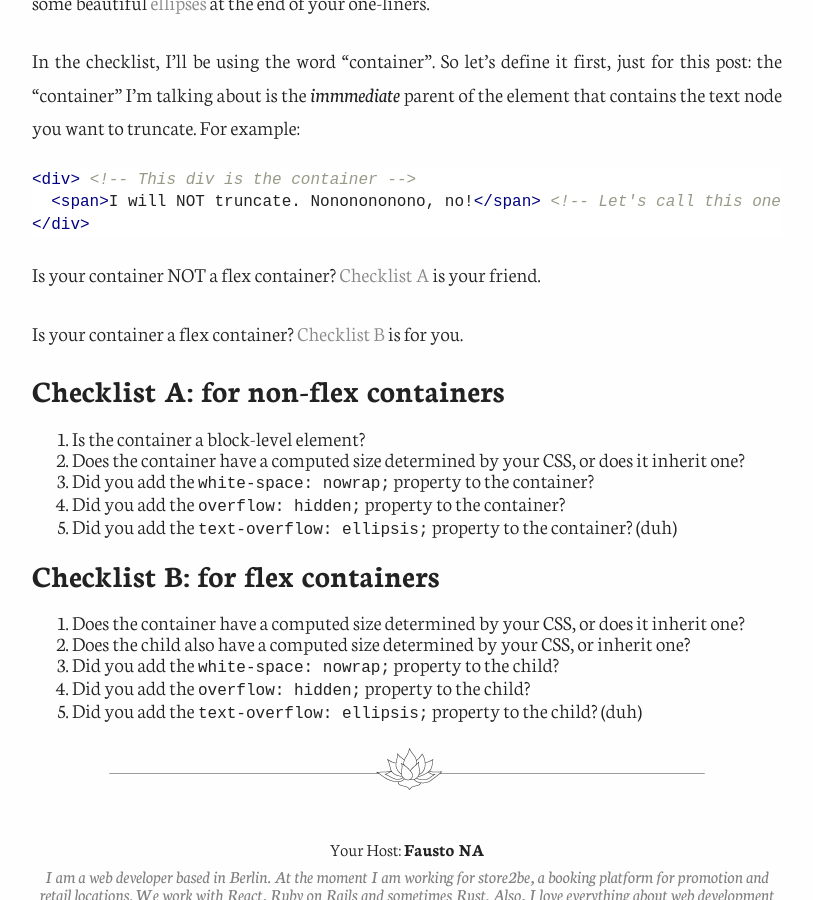
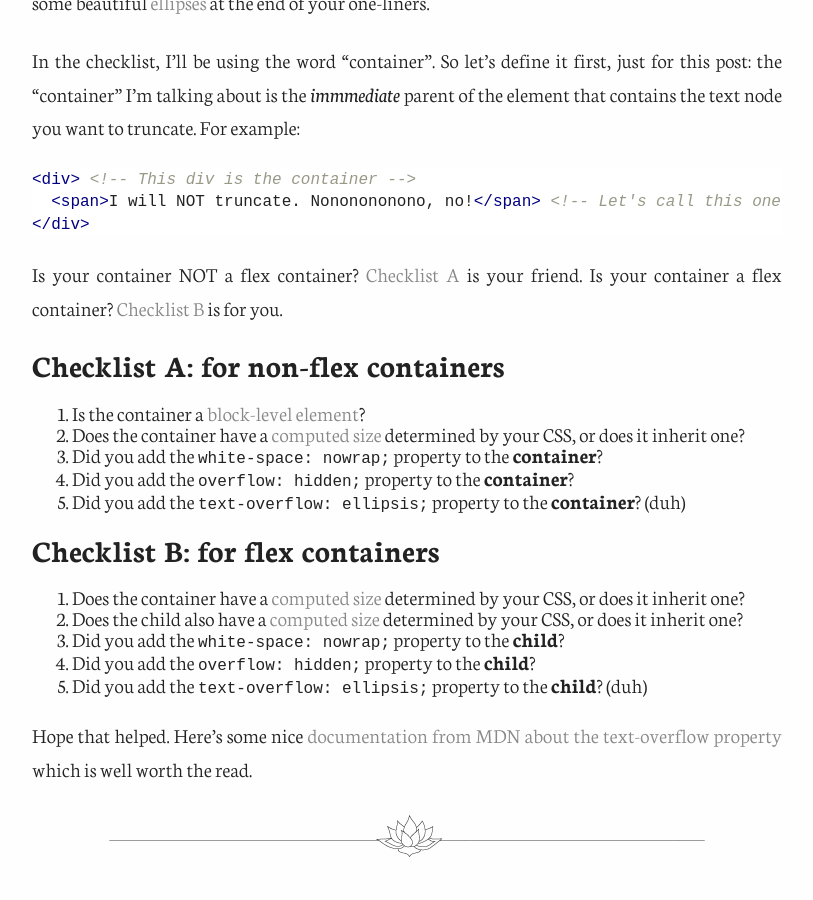
Before and after one commit to fnune/fnune.github.io, a Jekyll site: the page built from _posts/2017-07-29-why-wont-my-text-overflow.markdown, in a window 1280 px wide and 900 px high, scrolled down 967 px. Shown: the whole window, without its empty margins (233-1046 px from the left). Built offline with Jekyll 4.4.1, drawn with Linux system fonts in a browser that asks for light colours; comment, search, counter and statistics services are not loaded.

Commit message:
Add links to documentation for text-overflow

````diff
--- a/_posts/2017-07-29-why-wont-my-text-overflow.markdown
+++ b/_posts/2017-07-29-why-wont-my-text-overflow.markdown
@@ -18,21 +18,22 @@ In the checklist, I'll be using the word "container". So let's define it first,
 ```
 
 Is your container NOT a flex container? [Checklist A](#checklist-a-for-non-flex-containers) is your friend.
-
 Is your container a flex container? [Checklist B](#checklist-b-for-flex-containers) is for you.
 
 ## Checklist A: for non-flex containers
 
-1. Is the container a block-level element?
-2. Does the container have a computed size determined by your CSS, or does it inherit one?
-3. Did you add the `white-space: nowrap;` property to the container?
-4. Did you add the `overflow: hidden;` property to the container?
-5. Did you add the `text-overflow: ellipsis;` property to the container? (duh)
+1. Is the container a [block-level element](https://developer.mozilla.org/en-US/docs/Web/HTML/Block-level_elements)?
+2. Does the container have a [computed size](https://developer.mozilla.org/en-US/docs/Web/API/CSS_Object_Model/Determining_the_dimensions_of_elements) determined by your CSS, or does it inherit one?
+3. Did you add the `white-space: nowrap;` property to the **container**?
+4. Did you add the `overflow: hidden;` property to the **container**?
+5. Did you add the `text-overflow: ellipsis;` property to the **container**? (duh)
 
 ## Checklist B: for flex containers
 
-1. Does the container have a computed size determined by your CSS, or does it inherit one?
-2. Does the child also have a computed size determined by your CSS, or inherit one?
-3. Did you add the `white-space: nowrap;` property to the child?
-4. Did you add the `overflow: hidden;` property to the child?
-5. Did you add the `text-overflow: ellipsis;` property to the child? (duh)
+1. Does the container have a [computed size](https://developer.mozilla.org/en-US/docs/Web/API/CSS_Object_Model/Determining_the_dimensions_of_elements) determined by your CSS, or does it inherit one?
+2. Does the child also have a [computed size](https://developer.mozilla.org/en-US/docs/Web/API/CSS_Object_Model/Determining_the_dimensions_of_elements) determined by your CSS, or does it inherit one?
+3. Did you add the `white-space: nowrap;` property to the **child**?
+4. Did you add the `overflow: hidden;` property to the **child**?
+5. Did you add the `text-overflow: ellipsis;` property to the **child**? (duh)
+
+Hope that helped. Here's some nice [documentation from MDN about the text-overflow property](https://developer.mozilla.org/en-US/docs/Web/CSS/text-overflow) which is well worth the read.
````
